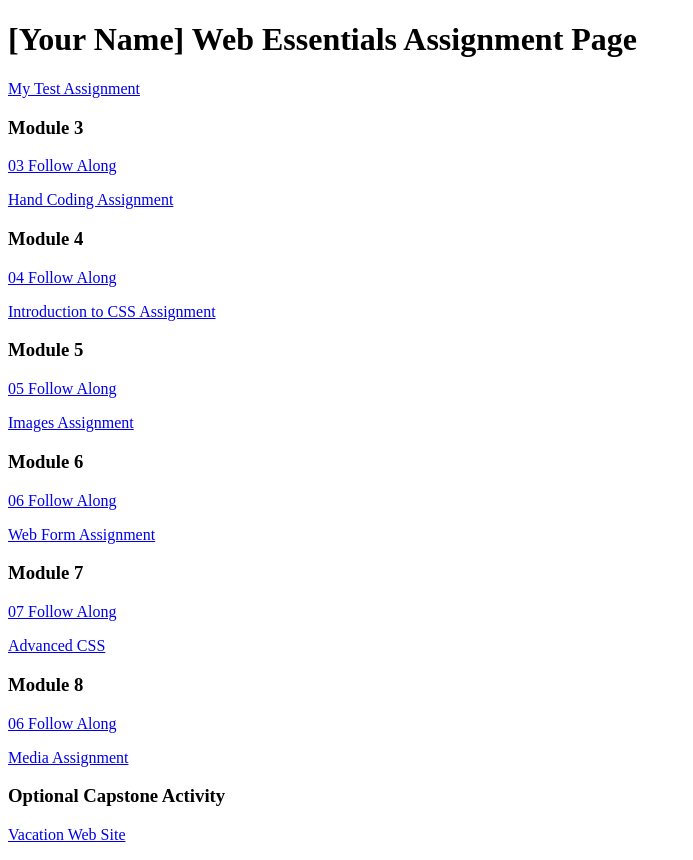
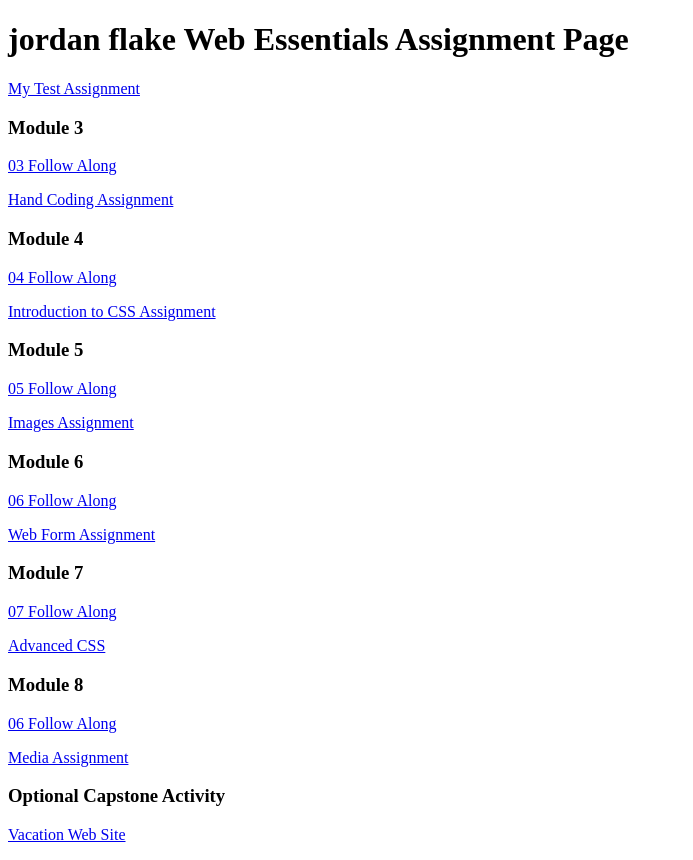
Before and after one commit to masterlink1/dwdd1600, a plain HTML site: page index.html in a window 1280 px wide. Shown: the whole page, without its empty margins (0-693 px from the left). Drawn offline with Linux system fonts and the light colour scheme.

Commit message:
added my name

```diff
--- a/index.html
+++ b/index.html
@@ -6,7 +6,7 @@
 		<title>dwdd 1600 assignment list page</title>
 	</head>
 	<body>
-		<h1>[Your Name] Web Essentials Assignment Page</h1>
+		<h1>jordan flake Web Essentials Assignment Page</h1>
 		<p><a href="01test">My Test Assignment</a></p>
 
 		<h3>Module 3</h3>
```
